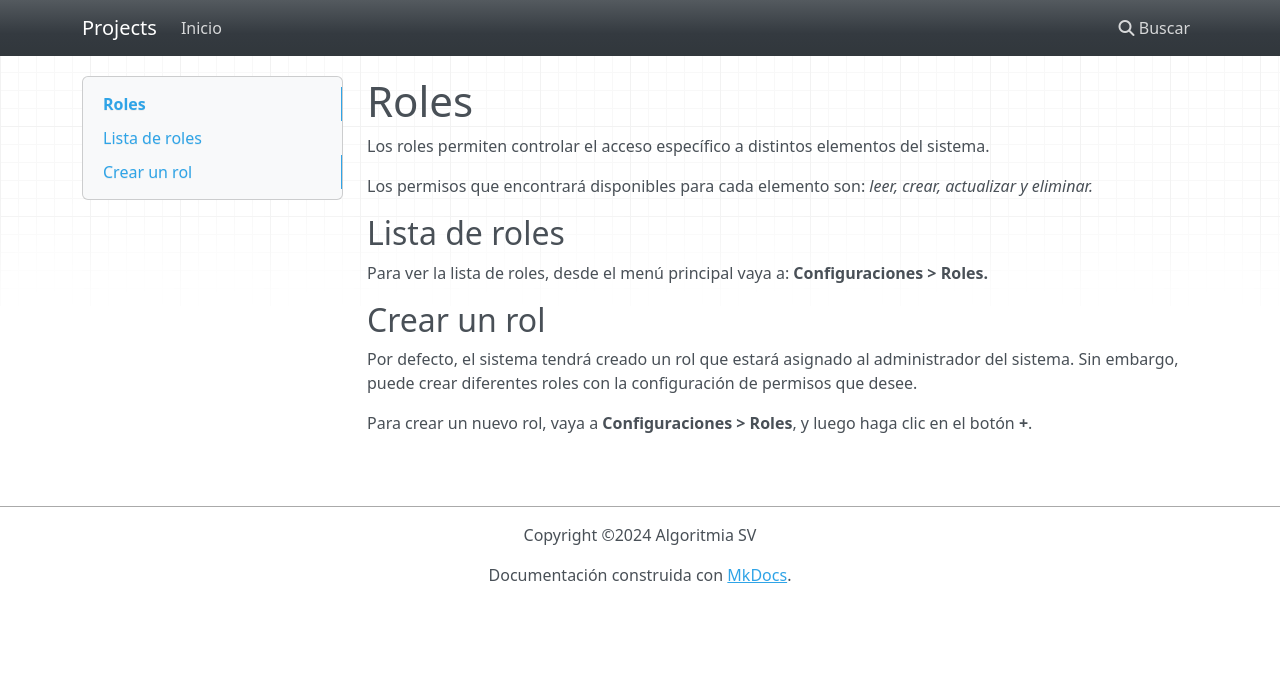
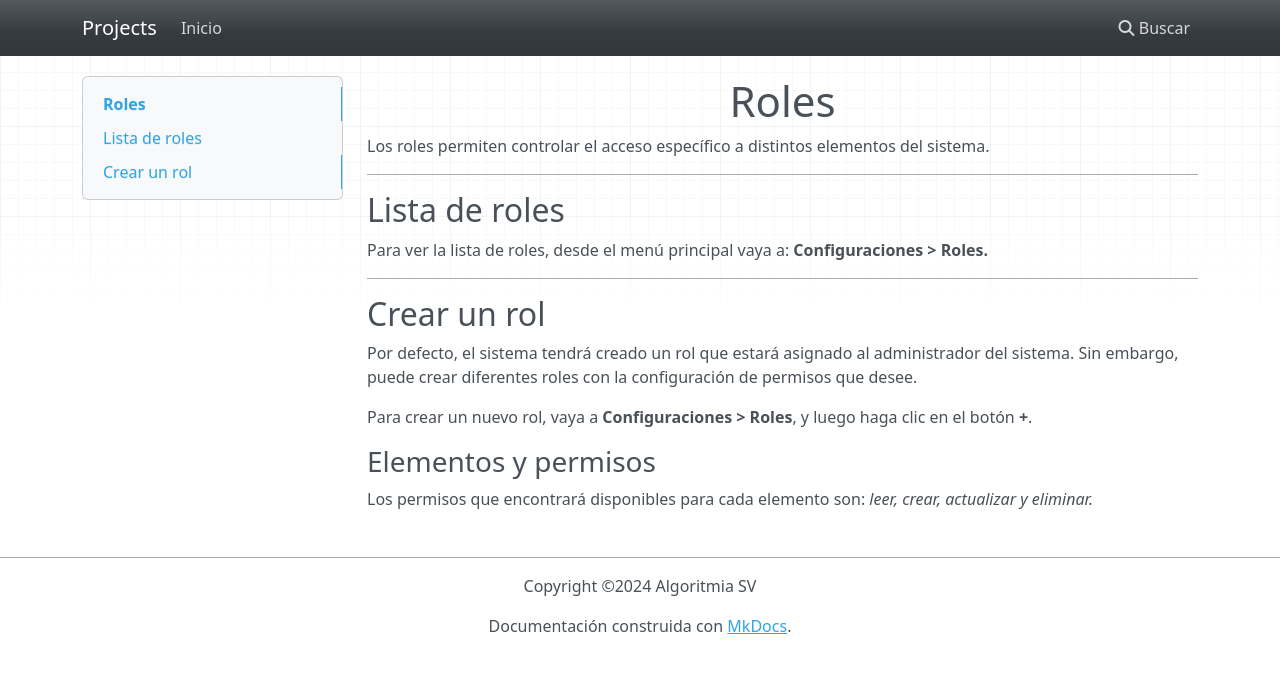
Before and after one commit to AlgoritmiaSV/projectsManual, an MkDocs documentation site: the page built from docs/configuraciones/roles.md, in a window 1280 px wide. Shown: the top 673 px of the page. Built offline with MkDocs 1.6.1, drawn with Linux system fonts in a browser that asks for light colours; nearby versions of some CDN libraries.

Commit message:
Readme, favicon, attr_list y formatos en títulos y subtítulos

```diff
--- a/docs/configuraciones/roles.md
+++ b/docs/configuraciones/roles.md
@@ -2,14 +2,20 @@
 
 Los roles permiten controlar el acceso específico a distintos elementos del sistema.
 
-Los permisos que encontrará disponibles para cada elemento son: _leer, crear, actualizar y eliminar._
+---
 
 ## Lista de roles
 
 Para ver la lista de roles, desde el menú principal vaya a: **Configuraciones > Roles.**
+
+---
 
 ## Crear un rol
 
 Por defecto, el sistema tendrá creado un rol que estará asignado al administrador del sistema. Sin embargo, puede crear diferentes roles con la configuración de permisos que desee.
 
 Para crear un nuevo rol, vaya a **Configuraciones > Roles**, y luego haga clic en el botón **+**.
+
+### Elementos y permisos
+
+Los permisos que encontrará disponibles para cada elemento son: _leer, crear, actualizar y eliminar._
--- a/docs/css/algoritmiasv.css
+++ b/docs/css/algoritmiasv.css
@@ -1,3 +1,14 @@
+.col-md-9 h1
+{
+	text-align: center;
+}
+
+.col-md-9 img
+{
+	display: block;
+	text-align: center;
+}
+
 .navbar-nav .nav-item:not(:first-child)
 {
 	display: none;
@@ -5,6 +16,10 @@
 
 blockquote
 {
-	color: #444444;
 	font-style: italic;
+	margin: 16px 0;
+	padding: 0 15px;
+	color: #5c5c5c;
+	background-color: #f0f0f0;
+	border-left: 4px solid #d6d6d6;
 }
--- a/mkdocs.yml
+++ b/mkdocs.yml
@@ -21,3 +21,5 @@ theme:
   locale: es
 extra_css:
   - css/algoritmiasv.css
+markdown_extensions:
+  - attr_list
```
Also changed, not shown: README.md (added, +15 -0 lines), docs/configuraciones/entidad.md (+2 -0 lines), docs/configuraciones/usuarios.md (+8 -0 lines), docs/usuario.md (+6 -0 lines), docs/img/favicon.ico (added).
